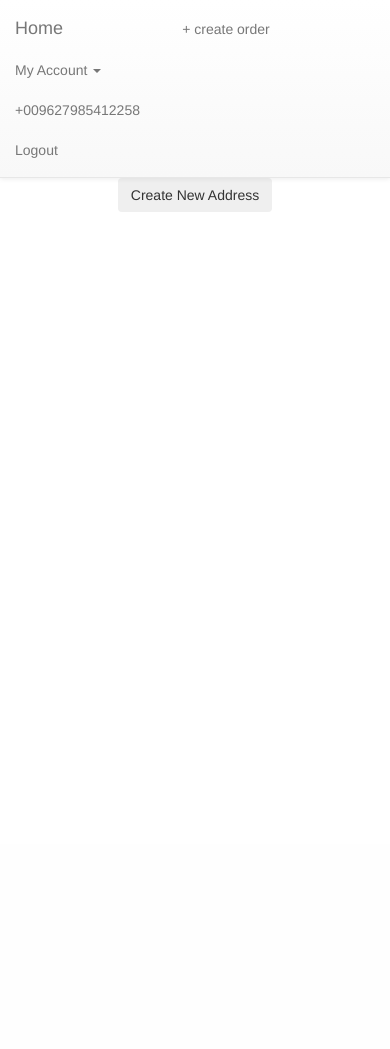
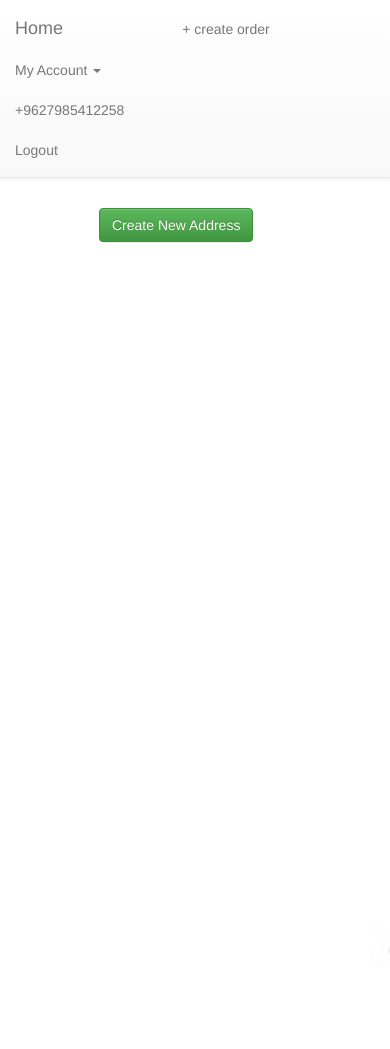
Before and after one commit to Tasneem92/Khalil, a Django app: a page that uses templates/basic_app/base.html in a window 390 px wide. Before the commit the page ends 212 px from the top, so only its background shows below. Run offline with Django 3.2, Linux system fonts and the light colour scheme; a user stored in the database is signed in; some libraries are stand-ins or nearby versions.

Commit message:
hamza address

```diff
--- a/basic_app/forms.py
+++ b/basic_app/forms.py
@@ -35,3 +35,10 @@ class AddressForm(forms.ModelForm):
     class Meta:
         model = Address
         fields = ('city', 'line1', 'line2', 'phone_number')
+
+    def __init__(self, *args, **kwargs):
+        super(AddressForm, self).__init__(*args, **kwargs)
+        self.fields['city'].widget.attrs['class'] = 'form-control'
+        self.fields['line1'].widget.attrs['class'] = 'form-control'
+        self.fields['line2'].widget.attrs['class'] = 'form-control'
+        self.fields['phone_number'].widget.attrs['class'] = 'form-control'
--- a/basic_app/views.py
+++ b/basic_app/views.py
@@ -107,6 +107,10 @@ class AddressUpdateView(LoginRequiredMixin, UpdateView):
 
     def get_success_url(self):
         return reverse('basic_app:address_list')
+    def get_context_data(self, **kwargs):
+        context = super(AddressUpdateView, self).get_context_data(**kwargs)
+        context['order'] = OrderForm()
+        return context
 
 
 class AddressDeleteView(LoginRequiredMixin, DeleteView):
--- a/static/css/style.css
+++ b/static/css/style.css
@@ -61,3 +61,61 @@ table td{
 .registraion_field{
     padding-left: 320px;
 }
+.add-new-address{
+    padding-top: 30px;
+    padding-left: 99px;
+}
+.address{
+    background-color: rgba(0, 0, 0, 0.3);
+    -webkit-background-color: rgba(0, 0, 0, 0.3);
+    -moz-background-color: rgba(0, 0, 0, 0.3);
+    -o-background-color: rgba(0, 0, 0, 0.3);
+    background-size: cover;
+    min-height: 340px;
+    width: 90%;
+    padding-top: 20px;
+    padding-left: 20px;
+    color: white;
+    font-size: 18px;
+    font-weight: bold;
+
+}
+.list-address{
+    padding-left: 100px;
+    padding-top: 50px;
+}
+.image-address{
+    background-image: url('addresss.jpg');
+    height: 871px;
+    background-repeat: no-repeat;
+    background-size: cover;
+    z-index: -8;
+    -webkit-background-size: cover;
+    -moz-background-size: cover;
+    -o-background-size: cover;
+}
+
+.image-address-update{
+    background-image: url('imageedit_5_2486477628.png');
+    height:600px;
+    background-repeat: no-repeat;
+    background-size: 50% 550px;
+    margin-left: 33%;
+    margin-top: 145px;
+    z-index: -8;
+}
+.address-update{
+    background-color: rgba(0, 0, 0, 0.3);
+    -webkit-background-color: rgba(0, 0, 0, 0.3);
+    -moz-background-color: rgba(0, 0, 0, 0.3);
+    -o-background-color: rgba(0, 0, 0, 0.3);
+    background-size: cover;
+    min-height: 550px;
+    width:  50%;
+    padding-top: 20px;
+    padding-left: 20px;
+    color: white;
+    font-size: 18px;
+    font-weight: bold;
+
+}
--- a/templates/basic_app/address_list.html
+++ b/templates/basic_app/address_list.html
@@ -1,24 +1,61 @@
 {% extends "basic_app/base.html" %}
 {% block body_block %}
-    <div class="row text-center">
-        <div class="col-12">
-            <button data-backdrop="static" data-keyboard="false" class="navbar-link btn " data-toggle="modal"
+    <div class="row image-address">
+        <div class="col-12 add-new-address">
+            <button data-backdrop="static" data-keyboard="false" class="btn btn-success" data-toggle="modal"
                     data-target="#myModal">Create New Address
             </button>
         </div>
-    </div>
-    <div class="row">
         {% for address in address_list %}
-            <div class="col-md-4">
+            <div class="col-12 col-md-4 list-address">
                 <div class="address">
-                    <h1>{{ address.user.user.username }} {{ address.pk }}</h1>
+                    <h1>Address {{ forloop.counter }}</h1>
+                    <h3>{{ address.user.first_name }}</h3>
+                    <h3>{{ address.user.last_name }}</h3>
+                    <h3>{{ address.pk }}</h3>
                     <div class="date">
                         <p>City: {{ address.city }}</p>
+                        <p>Line 1: {{ address.line1 }}</p>
+                        <p>Line 2: {{ address.line2 }}</p>
+                        <p>Phone Number: {{ address.phone_number }}</p>
+                    </div>
+                    <div class="date pull-right">
+                        <a data-backdrop="static" data-keyboard="false" data-toggle="modal"
+                           data-target="#{{ address.id }}" style="color:red"
+                           class="btn btn-lg btn-link pull-right">Delete</a>
+                        <a href="{% url 'basic_app:address_update' pk=address.pk %} " value="Login"
+                           class="btn btn-lg btn-primary pull-right">Edit</a>
+                    </div>
+                </div>
+            </div>
+            <!-- Modal -->
+            <div id="{{ address.id }}" class="modal fade" role="dialog">
+                <div class="modal-dialog">
+
+                    <!-- Modal content-->
+                    <div class="modal-content">
+                        <div class="modal-header">
+                            <button type="button" class="close" data-dismiss="modal">&times;</button>
+                            <h3 class="modal-title">Delete your Address</h3>
+                        </div>
+                        <form method="POST" action="{% url 'basic_app:address_delete' pk=address.pk %}">
+                            {% csrf_token %}
+                            <div class="modal-body">
+                                <h4>Are you sure you want to delete this address?</h4>
+                                <p>City: {{ address.city }}</p>
+                                <p>Line 1: {{ address.line1 }}</p>
+                                <p>Line 2: {{ address.line2 }}</p>
+                                <p>Phone Number: {{ address.phone_number }}</p>
+                            </div>
+                            <div class="modal-footer">
+                                <input type="submit" class='btn btn-primary' value="Delete">
+                                <a class="btn " data-dismiss="modal">Cancel</a>
+                            </div>
+                        </form>
                     </div>
                 </div>
             </div>
         {% endfor %}
-
     </div>
     <!-- Modal -->
     <div id="myModal" class="modal fade" role="dialog">
--- a/templates/basic_app/base.html
+++ b/templates/basic_app/base.html
@@ -40,7 +40,7 @@
                         <li><a href="#">Account Setting</a></li>
                     </ul>
                 </li>
-                <li><a class=navbar-link>+009627985412258</a></li>
+                <li><a class=navbar-link>+9627985412258</a></li>
                 {% if user.is_authenticated %}
                     <li><a class='navbar-link' href="{% url 'logout' %}">Logout</a></li>
                 {% endif %}
```
Also changed, not shown: other parts of templates/basic_app/address_list.html (+0 -35 lines), other parts of templates/basic_app/base.html (+35 -0 lines), templates/basic_app/address_form.html (+17 -4 lines), templates/basic_app/home.html (+15 -39 lines), db.sqlite3, static/css/addresss.jpg (added), static/css/imageedit_5_2486477628.png (added).
